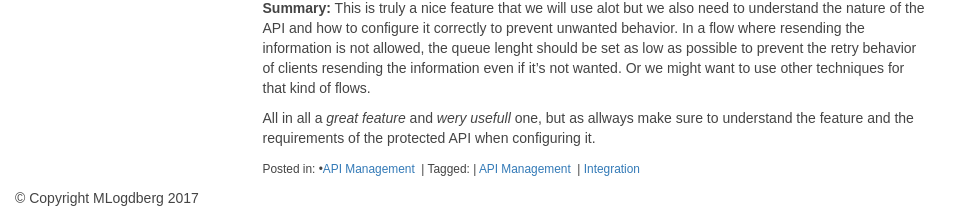
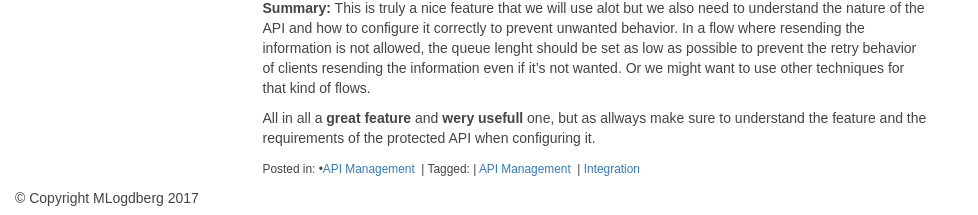
Before and after one commit to MLogdberg/mlogdberg.github.io, a Jekyll site: the page built from _posts/2017-09-07-APIManagement-concurrency-control.md, in a window 1280 px wide. Shown: the part 5285-5500 px from the top of the page, without its empty margins (0-978 px from the left). Built offline with Jekyll 4.4.1, drawn with Linux system fonts in a browser that asks for light colours; nearby versions of some CDN libraries; some web fonts are replaced; comment, search, counter and statistics services are not loaded.

Commit message:
fixed text

```diff
--- a/_posts/2017-09-07-APIManagement-concurrency-control.md
+++ b/_posts/2017-09-07-APIManagement-concurrency-control.md
@@ -103,4 +103,4 @@ This is truly a nice feature that we will use alot but we also need to understan
 resending the information is not allowed, the queue lenght should be set as low as possible to prevent the retry behavior of clients resending the information even if it's not wanted.
 Or we might want to use other techniques for that kind of flows.
 
-All in all a *great feature* and *wery usefull* one, but as allways make sure to understand the feature and the requirements of the protected API when configuring it.
+All in all a **great feature** and **wery usefull** one, but as allways make sure to understand the feature and the requirements of the protected API when configuring it.
```
